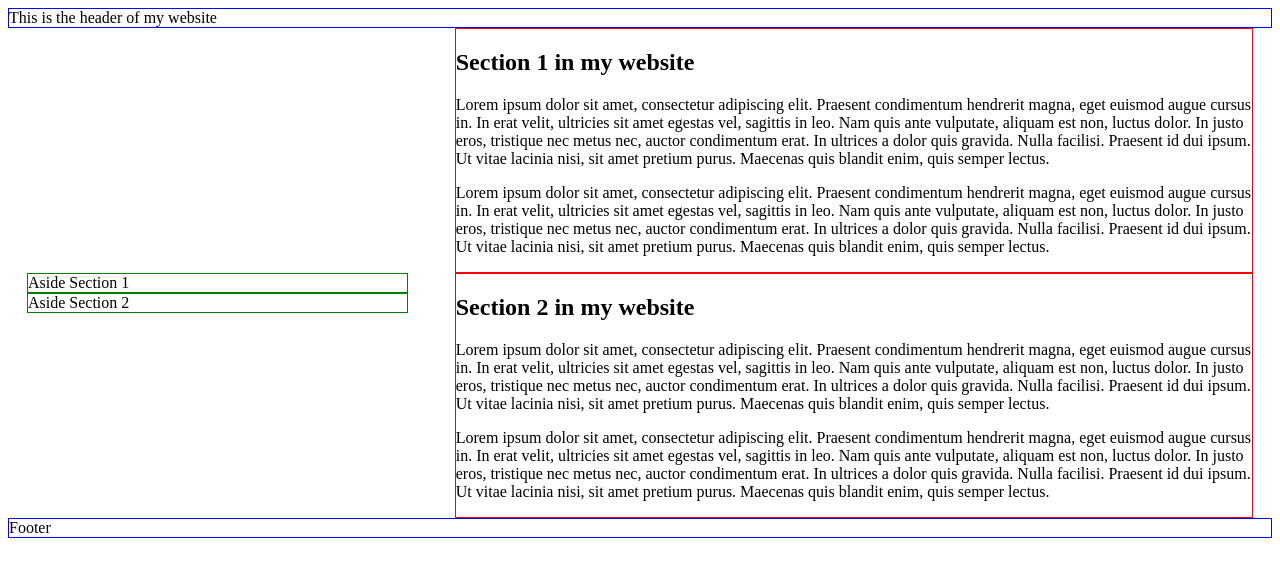
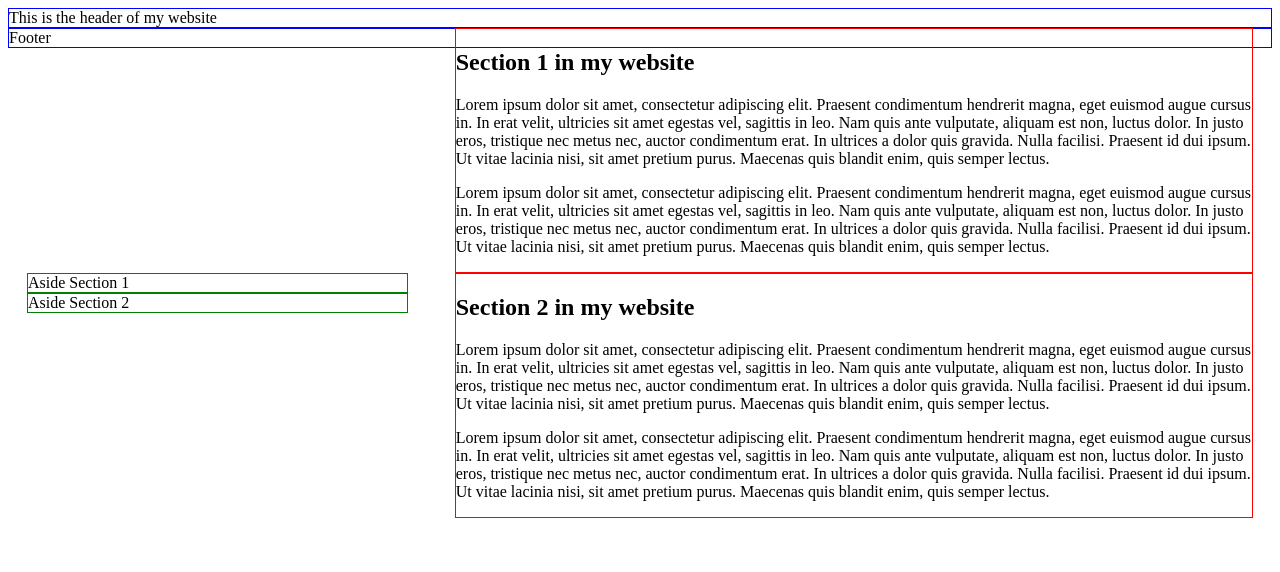
Before and after one commit to cross-web-dev/content-position, a plain HTML site: page index.html in a window 1280 px wide. Drawn offline with Linux system fonts and the light colour scheme.

Commit message:
restore bad effects of float

```diff
--- a/css/main.css
+++ b/css/main.css
@@ -36,7 +36,4 @@ aside{
 header,
 footer{
     border: 1px solid blue;
-    /* It is important that this clear be applied to an element appearing after the floated elements, not before, to
-    return the page to its normal flow.*/
-    clear: both;
 }
```
